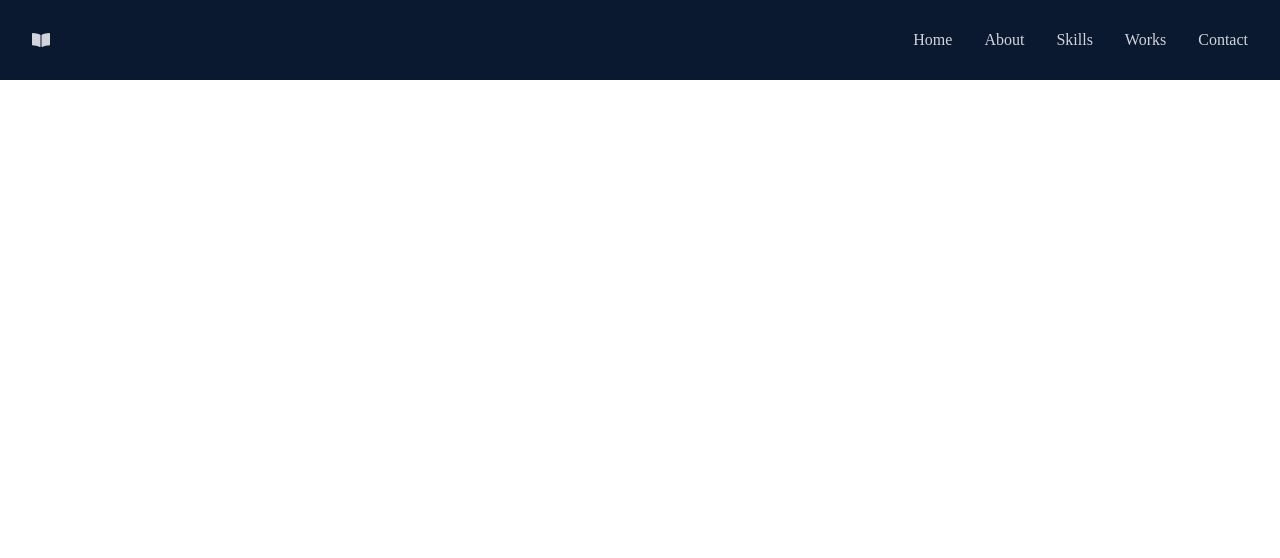
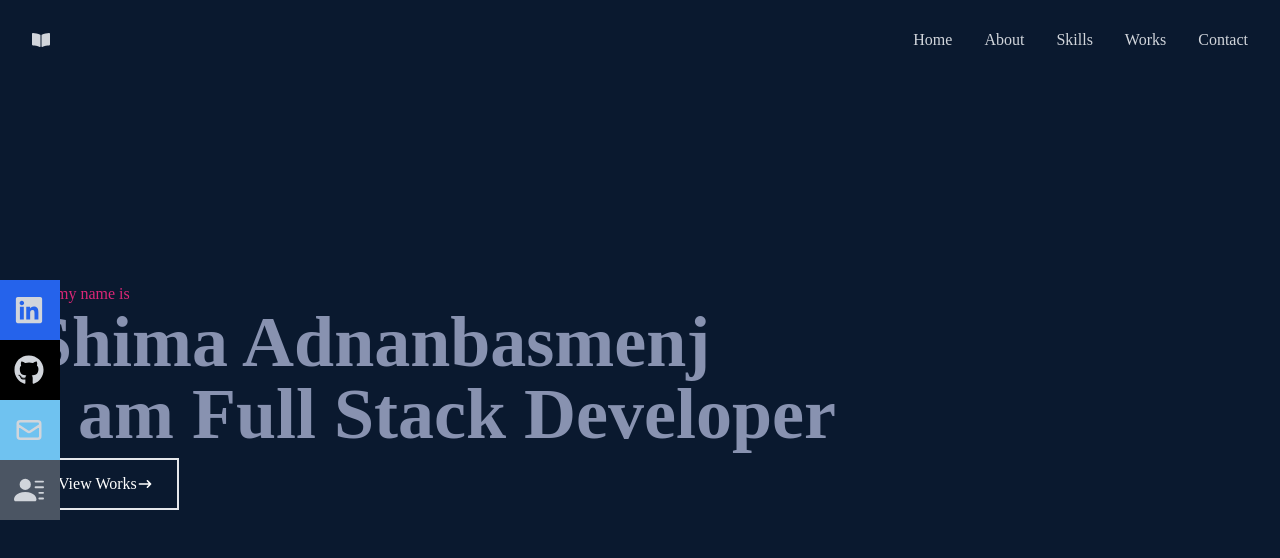
Before and after one commit to Shimaadnan/shima-portfolio, a React (Create React App) app: page / in a window 1280 px wide. Shown: the top 558 px of the page. Built offline with nearby package versions, Linux system fonts and the light colour scheme.

Commit message:
Hero is done

```diff
--- a/src/App.js
+++ b/src/App.js
@@ -1,3 +1,4 @@
+import Hero from "./components/Hero";
 import Navbar from "./components/Navbar";
 
 
@@ -5,7 +6,7 @@ function App() {
   return (
     <div>
     <Navbar/>
-
+    <Hero/>
     </div>
   );
 }
--- a/src/components/Hero.jsx
+++ b/src/components/Hero.jsx
@@ -1,9 +1,22 @@
 import React from 'react'
-
+import {HiArrowNarrowRight} from 'react-icons/hi'
 export default function Hero() {
   return (
-    <div>
+    <div name='hero' className='w-full h-screen bg-[#0a192f]'>
+        {/* Container */}
+        <div className='mac-w-[1000px] mx-auto px-8 flex flex-col justify-center h-full'>
+          <p className='text-pink-600'>Hi, my name is</p>
+          <h1 className='text-4xl sm:text-7xl font-bold text-[#8892b0]'>Shima Adnanbasmenj</h1>
+          <h2 className='text-4xl sm:text-7xl font-bold text-[#8892b0]'>I am Full Stack Developer</h2>
 
-    </div>
+        <div>
+    <button className='text-white group  border-2 px-6 py-3 my-2 flex items-center hover:bg-pink-600  hover:border-pink-600'>
+    View Works
+    <span className='group-hover:rotate-90 duration-300'>
+        <HiArrowNarrowRight ml-3/>
+        </span></button>
+        </div>
+        </div>
+         </div>
   )
 }
--- a/src/components/Navbar.jsx
+++ b/src/components/Navbar.jsx
@@ -1,5 +1,7 @@
 import React,{useState} from 'react'
-import {FaBookOpen,FaBars,FaTimes} from "react-icons/fa";
+import {FaBookOpen,FaBars,FaTimes,FaLinkedin,FaGithub} from "react-icons/fa";
+import { HiOutlineMail } from 'react-icons/hi';
+import {BsFillPersonLinesFill} from 'react-icons/bs'
 
 export default function Navbar() {
   const[nav,setNav]=useState(false)
@@ -35,7 +37,29 @@ export default function Navbar() {
       </ul>
 
     {/* Social Media */}
-    <div className='hidden'>
+    <div className='hidden lg:flex fixed flex-col top-[35%] left-[0]'>
+      <ul>
+        <li className='w-[160px] h-[60px] flex justify-between items-center ml-[-100px] hover:ml-[-10px] durstion-300 bg-blue-600'>
+          <a className='flex justify-between items-center w-full text-gray-300' href='/'>
+            LinkedIn <FaLinkedin size={30}/>
+          </a>
+        </li>
+        <li className='w-[160px] h-[60px] flex justify-between items-center ml-[-100px] hover:ml-[-10px] durstion-300 bg-black'>
+          <a className='flex justify-between items-center w-full text-gray-300' href='/'>
+            GitHub < FaGithub size={30}/>
+          </a>
+        </li>
+        <li className='w-[160px] h-[60px] flex justify-between items-center ml-[-100px] hover:ml-[-10px] durstion-300 bg-[#6fc2f0]'>
+          <a className='flex justify-between items-center w-full text-gray-300' href='/'>
+           Email  <HiOutlineMail size={30}/>
+          </a>
+        </li>
+        <li className='w-[160px] h-[60px] flex justify-between items-center ml-[-100px] hover:ml-[-10px] durstion-300 bg-gray-600'>
+          <a className='flex justify-between items-center w-full text-gray-300' href='/'>
+            Resume < BsFillPersonLinesFill size={30}/>
+          </a>
+        </li>
+      </ul>
 
     </div>
 
```
